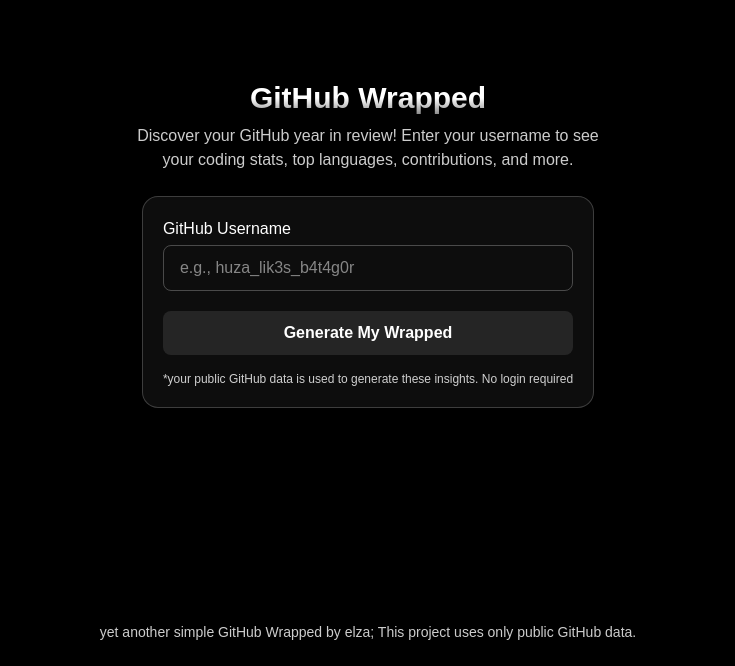
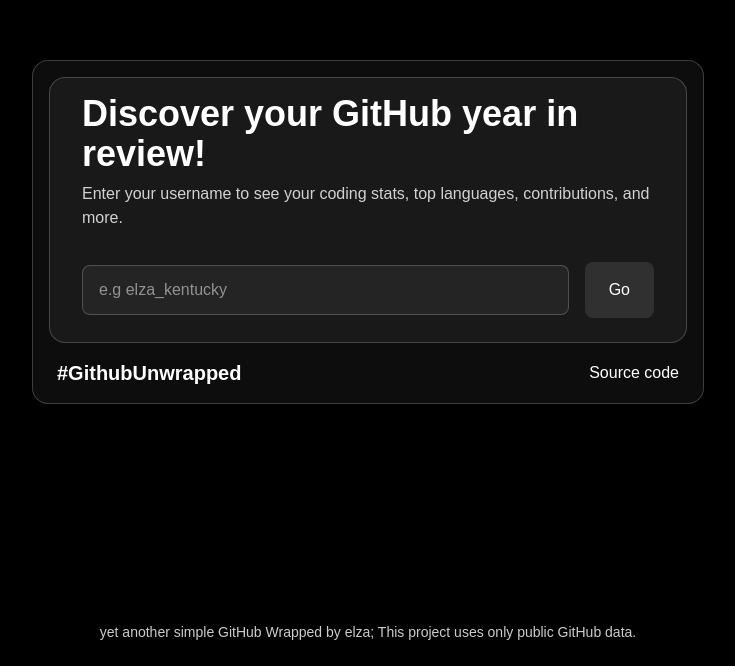
Before and after one commit to khuza08/ghwrapped, a Next.js app: page / in a window 1280 px wide. Shown: the part 134-800 px from the top of the page, without its empty margins (272-1007 px from the left). Built offline with nearby package versions, Linux system fonts and the light colour scheme.

Commit message:
improve card ui

```diff
--- a/src/app/page.tsx
+++ b/src/app/page.tsx
@@ -40,7 +40,7 @@
           </>
         ) : (
           <div className="flex flex-col items-center justify-center grow">
-            <GitHubWrappedHeader className="mb-0" />
+            <div className="bg-white/5 border border-white/20 rounded-2xl shadow-lg p-4 w-full max-w-2xl">
               <UsernameForm
                 username={username}
                 error={error}
@@ -48,6 +48,11 @@
                 setError={setError}
                 onSubmit={handleSubmit}
               />
+              <div className="mt-4 px-2 flex flex-col sm:flex-row justify-between items-center text-white">
+                <div className="font-bold text-xl">#GithubUnwrapped</div>
+                <div>Source code</div>
+              </div>
+            </div>
           </div>
         )}
       </div>
--- a/src/components/UI/UsernameForm.tsx
+++ b/src/components/UI/UsernameForm.tsx
@@ -47,49 +47,47 @@
   };
 
   return (
-    <main className="bg-white/5 border border-white/20 rounded-2xl p-4 sm:p-5">
-      <form
-        onSubmit={handleFormSubmit}
-        className="w-full max-w-xs sm:max-w-sm md:max-w-md lg:max-w-md xl:max-w-md"
-      >
-        <div className="mb-4 sm:mb-5">
-          <label
-            htmlFor="username"
-            className="block text-sm sm:text-base md:text-base font-medium text-white mb-1"
+    <div className="bg-white/5 border border-white/20 rounded-2xl px-8 w-full max-w-2xl">
+      {/* Header Section */}
+      <div className="mb-8">
+        <h1 className="text-2xl sm:text-3xl md:text-4xl font-bold text-white mb-2 mt-4">
+          Discover your GitHub year in review!
+        </h1>
+        <p className="text-white/80">
+          Enter your username to see your coding stats, top languages,
+          contributions, and more.
+        </p>
+      </div>
+
+      {/* Input Section */}
+      <form onSubmit={handleFormSubmit} className="mb-6">
+        <div className="flex flex-col sm:flex-row gap-2 sm:gap-4 items-center">
+          <div className="w-full sm:w-auto grow">
+            <input
+              type="text"
+              value={username}
+              onChange={handleInputChange}
+              placeholder="e.g elza_kentucky"
+              className="w-full px-4 py-3 rounded-lg bg-white/5 text-white placeholder-white/50 focus:outline-none text-base border border-white/20"
+              autoComplete="off"
+            />
+          </div>
+          <button
+            type="submit"
+            className="px-6 py-3 rounded-lg bg-white/10 text-white flex items-center justify-center min-w-14 h-14"
           >
-            GitHub Username
-          </label>
-          <input
-            type="text"
-            id="username"
-            value={username}
-            onChange={handleInputChange}
-            placeholder="e.g., huza_lik3s_b4t4g0r"
-            className="w-full px-3 py-2 sm:px-4 sm:py-2.5 md:px-4 md:py-2.5 border border-white/25 rounded-lg text-sm sm:text-base focus:outline-none text-white"
-            autoComplete="off"
-          />
+            <span className="hidden sm:inline">Go</span>
+            <span className="sm:hidden">→</span>
+          </button>
         </div>
 
         {error && (
-          <div className="mb-3 sm:mb-4 p-2 sm:p-2.5 bg-red-900/30 border border-red-700 text-red-300 rounded-lg text-xs sm:text-sm shadow-[0_0_15px_3px_rgba(239,68,68,0.4)]">
+          <div className="mt-3 p-3 bg-red-900/30 border border-red-700 text-red-300 rounded-lg text-sm shadow-[0_0_15px_3px_rgba(239,68,68,0.4)]">
             {error}
           </div>
         )}
-
-        <button
-          type="submit"
-          className="w-full px-4 py-2 sm:px-5 sm:py-2.5 md:px-5 md:py-2.5 bg-white/10 text-white font-semibold rounded-lg
-           hover:bg-white/15 focus:outline-none transition text-sm sm:text-base"
-        >
-          Generate My Wrapped
-        </button>
-
-        <p className="mt-3 sm:mt-4 text-center text-xs sm:text-xs text-white/80">
-          *your public GitHub data is used to generate these insights. No login
-          required
-        </p>
       </form>
-    </main>
+    </div>
   );
 };
 
```
Lines whose indentation alone changed are shown as unchanged.
